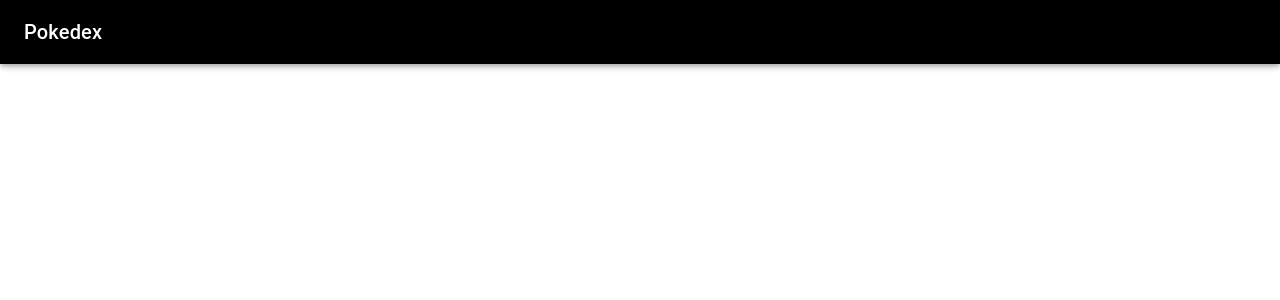
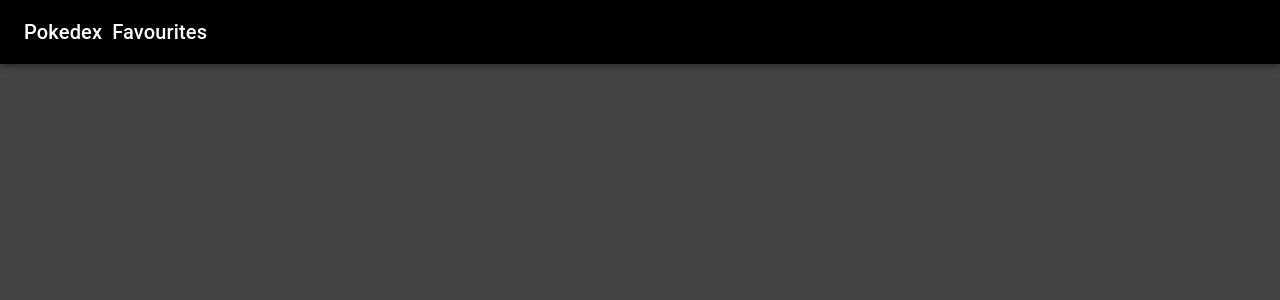
Before and after one commit to Ilie1985/pokedex, a React (Create React App) app: page /favourites in a window 1280 px wide. Shown: the top 300 px of the page. Built offline with nearby package versions, Linux system fonts and the light colour scheme.

Commit message:
Implementing the favourite pokemons page

```diff
--- a/src/App.js
+++ b/src/App.js
@@ -10,6 +10,7 @@ import { Provider } from "react-redux";
 import { BrowserRouter as Router, Route } from "react-router-dom";
 import { PersistGate } from "redux-persist/integration/react";
 import AppNavigator from "./components/AppNavigator";
+import Favourites from "./pages/Favourites";
 import Pokedex from "./pages/Pokedex";
 import PokemonDetails from "./pages/PokemonDetails";
 import { store, persistor } from "./redux/store";
@@ -17,11 +18,12 @@ import { store, persistor } from "./redux/store";
 export default function App() {
   return (
     <Provider store={store}>
-      <PersistGate loading={null}  persistor={persistor}>
+      <PersistGate loading={null} persistor={persistor}>
         <Router>
           <AppNavigator />
           <Route exact path="/" component={Pokedex} />
           <Route exact path="/pokemon/:id" component={PokemonDetails} />
+          <Route exact path="/favourites" component={Favourites} />
         </Router>
       </PersistGate>
     </Provider>
--- a/src/components/AppNavigator.js
+++ b/src/components/AppNavigator.js
@@ -46,6 +46,16 @@ const AppNavigator = () => {
             Pokedex
           </Typography>
         </Link>
+
+
+
+        <Link to="/favourites" className={classes.link}>
+          <Typography className={classes.title} variant="h6" style={{marginLeft:"10px"}}>
+            Favourites
+          </Typography>
+        </Link>
+
+
       </Toolbar>
     </AppBar>
   );
--- /dev/null
+++ b/src/pages/Favourites.js
@@ -0,0 +1,44 @@
+import { Box, Grid, withStyles } from "@material-ui/core";
+import React, { Component } from "react";
+import { connect } from "react-redux";
+import PokemonCard from "../components/PokemonCard";
+
+const styles = (theme) => ({
+  pokedexContainer: {
+    height: "100vh",
+    backgroundColor: "rgb(68,68,68)",
+    paddingTop: "80px",
+    textAlign: "center",
+  },
+});
+
+export class Favourites extends Component {
+  render() {
+    const { classes, favourites } = this.props;
+    return (
+      <Box>
+        <Grid container spacing={2} className={classes.pokedexContainer}>
+          {favourites.map((pokemon) => {
+            return (
+              <PokemonCard
+                pokemon={pokemon}
+                key={pokemon.id}
+                image={pokemon.sprites.front_default}
+              />
+            );
+          })}
+        </Grid>
+      </Box>
+    );
+  }
+}
+
+const mapStateToProps = (state) => ({
+  favourites: state.favourites,
+});
+
+const mapDispatchToProps = (dispatch) => ({});
+
+export default withStyles(styles)(
+  connect(mapStateToProps, mapDispatchToProps)(Favourites)
+);
```
